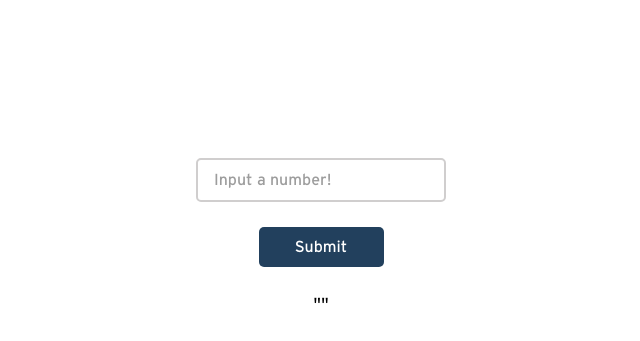
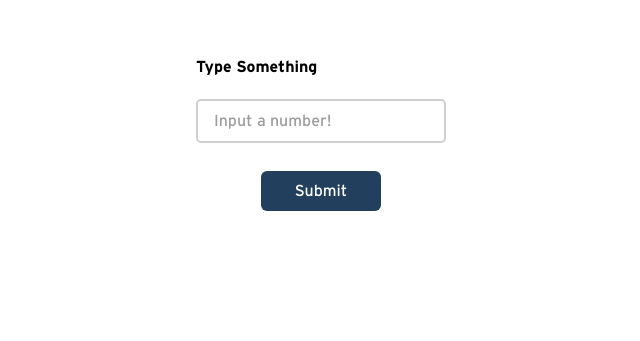
Before and after one commit to JumboCode/mhd, a Next.js app: page /input-field in a window 1280 px wide. Shown: the part 163-504 px from the top of the page, without its empty margins (319-959 px from the left). Built offline with nearby package versions, Linux system fonts and the light colour scheme.

Commit message:
completed api display
Co-authored-by: stevenvb101 <stevenvb101@users.noreply.github.com>

```diff
--- a/src/app/input-field/page.tsx
+++ b/src/app/input-field/page.tsx
@@ -3,7 +3,7 @@ import Input from "@/components/InputField";
 export default function InputFieldPage() {
     return (
         <div className="flex flex-col items-center justify-center min-h-screen">
-            <Input requestedInput="hello" />
+            <Input />
         </div>
     );
 }
--- a/src/components/InputField.tsx
+++ b/src/components/InputField.tsx
@@ -2,35 +2,74 @@
 
 import React from "react";
 import { useState } from "react";
-import { useEffect } from "react";
 
 export default function Input({}) {
     const [numInput, setNumInput] = useState<number | null>(null);
-    const [apiResponse, setApiResponse] = useState("");
-    const [isLoading, setIsLoading] = useState(false);
+    const [questionDisplay, setQuestionDisplay] = useState("");
+    const [answerDisplay, setAnswerDisplay] = useState("");
+    const [buttonStyle, setButtonStyle] = useState(
+        "bg-[#22405D] hover:bg-[#457baf] text-white rounded-md w-30 h-10 my-2 display-block",
+    );
 
+    // used to get rid of stuff like &quot; in the question string
+    function decodeHtmlEntities(str: string) {
+        const textarea = document.createElement("textarea");
+        textarea.innerHTML = str;
+        return textarea.value;
+    }
+
+    // doesn't allow user to enter non-digit values in the textbox
     const handleChange = (event: React.ChangeEvent<HTMLInputElement>) => {
         const input = event.target;
         input.value = input.value.replace(/[^0-9.]/g, "");
         setNumInput(Number(input.value));
     };
 
-    const handleSubmit = async (event: React.ChangeEvent<HTMLInputElement>) => {
+    const styleClickedButton = (event: React.MouseEvent<HTMLButtonElement>) => {
+        setButtonStyle(
+            buttonStyle.replace(
+                "bg-[#22405D] hover:bg-[#457baf]",
+                "bg-[#1C334A]",
+            ),
+        );
+    };
+    const revertClickedButtonStyle = (
+        event: React.MouseEvent<HTMLButtonElement>,
+    ) => {
+        setButtonStyle(
+            buttonStyle.replace(
+                "bg-[#1C334A]",
+                "bg-[#22405D] hover:bg-[#457baf]",
+            ),
+        );
+    };
+
+    const handleSubmit = async (event: React.MouseEvent<HTMLButtonElement>) => {
+        setQuestionDisplay("Loading...");
+        setAnswerDisplay("");
         try {
             const response = await fetch(`/api/input-field?input=` + numInput);
             const data = await response.json();
+            const question = decodeHtmlEntities(data.results[0].question);
+            const answer = data.results[0].correct_answer;
             if (response.ok) {
-                setApiResponse(data);
+                if (data.results[0].type == "boolean") {
+                    setQuestionDisplay("True or False: " + question);
+                } else {
+                    setQuestionDisplay(question);
+                }
+                setAnswerDisplay(answer);
             } else {
-                setApiResponse("Error with your input, please try again");
+                setQuestionDisplay("Error with your input, please try again");
             }
         } catch (error) {
-            alert("error with api!");
+            setQuestionDisplay("Error with api response, please try again.");
         }
     };
 
     return (
-        <div className="flex flex-col gap-[25px] items-center w-[250px]">
+        <div className="flex flex-col gap-5 items-center w-[250px]">
+            <p className="font-bold w-full text-left">Type Something</p>
             <input
                 onChange={handleChange}
                 placeholder={"Input a number!"}
@@ -40,13 +79,19 @@ export default function Input({}) {
 
             <button
                 type="button"
-                className="bg-[#22405D] text-white rounded-[5px] w-[125px] h-[40px] hover:bg-[#457baf] display-block"
+                className={buttonStyle}
+                onMouseDown={styleClickedButton}
+                onMouseUp={revertClickedButtonStyle}
                 onClick={handleSubmit}
             >
                 Submit
             </button>
 
-            <p>{JSON.stringify(apiResponse)}</p>
+            <p className="flex justify-center h-28 my-4 text-[#AF272F]">
+                {questionDisplay}
+            </p>
+
+            <p className="flex justify-center h-4">{answerDisplay}</p>
         </div>
     );
 }
```
